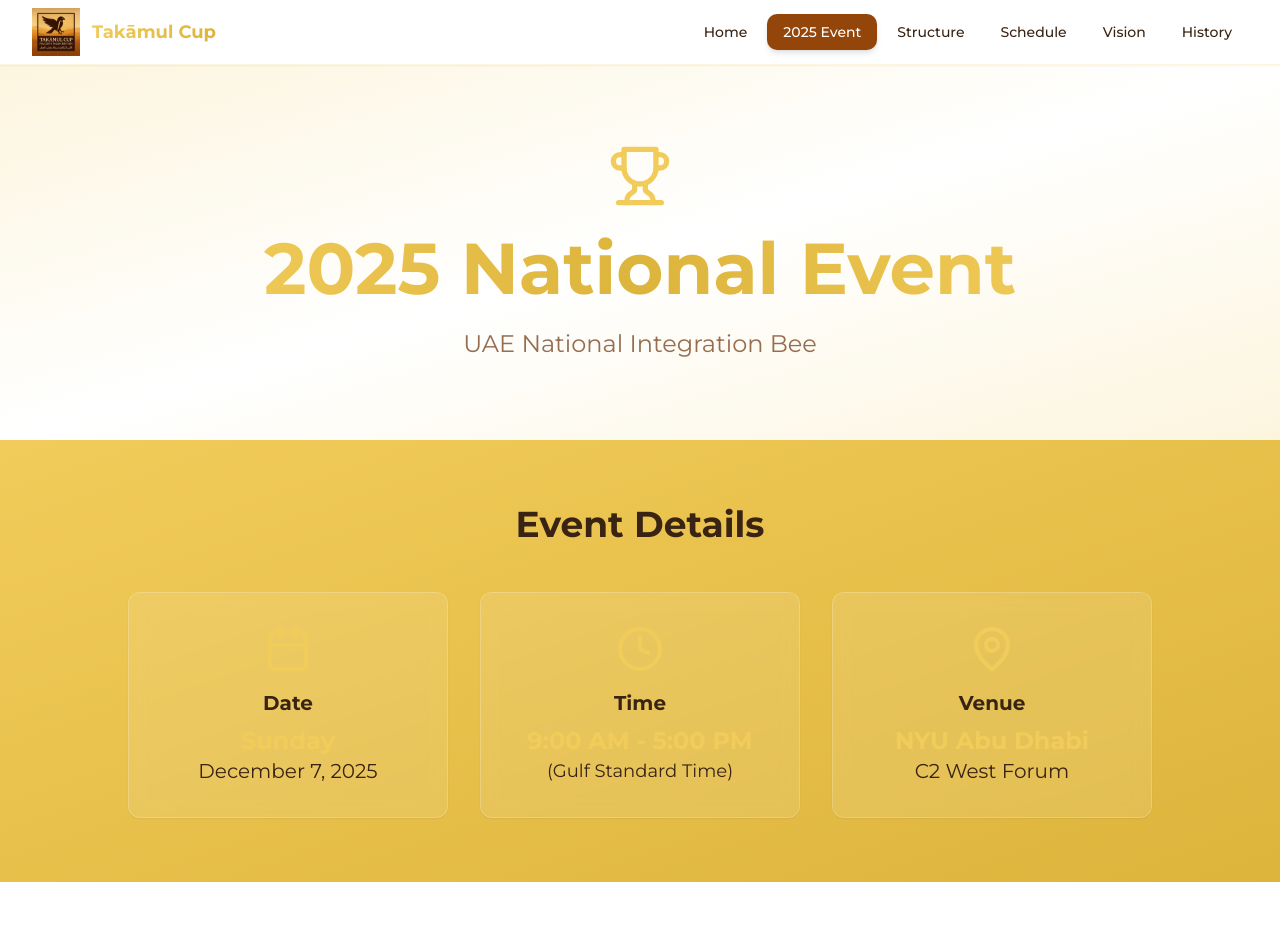
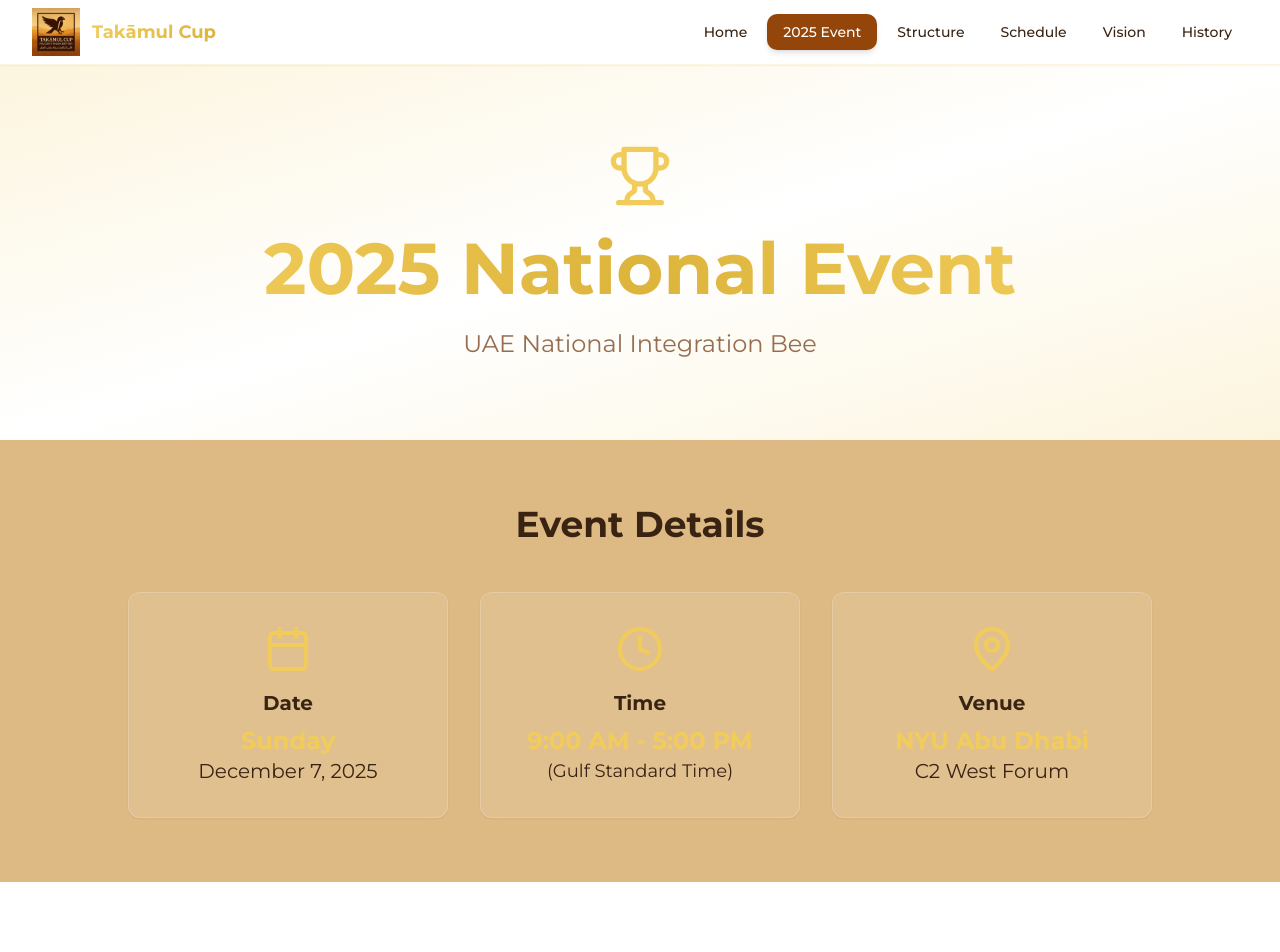
Before and after one commit to vm2291/national-university-challenge, a React (Vite) app: page /2025-event in a window 1280 px wide. Shown: the top 952 px of the page. Built offline with nearby package versions, Linux system fonts and the light colour scheme; the HTML template or start-up script is replaced by a standard one.

Commit message:
Update Event Details section background color
Replaces the Tailwind gradient background with a fixed RGB color for the Event Details section to ensure consistent appearance.

```diff
--- a/src/pages/Event2025.tsx
+++ b/src/pages/Event2025.tsx
@@ -54,7 +54,7 @@ const Event2025 = () => {
       </section>
 
       {/* Event Details */}
-      <section className="py-16 bg-gradient-to-br from-gold to-gold-dark text-foreground">
+      <section className="py-16 text-foreground" style={{ backgroundColor: 'rgb(221, 185, 131)' }}>
         <div className="container mx-auto px-4 sm:px-6 lg:px-8">
           <div className="max-w-5xl mx-auto">
             <h2 className="text-4xl font-bold text-center mb-12">Event Details</h2>
```
